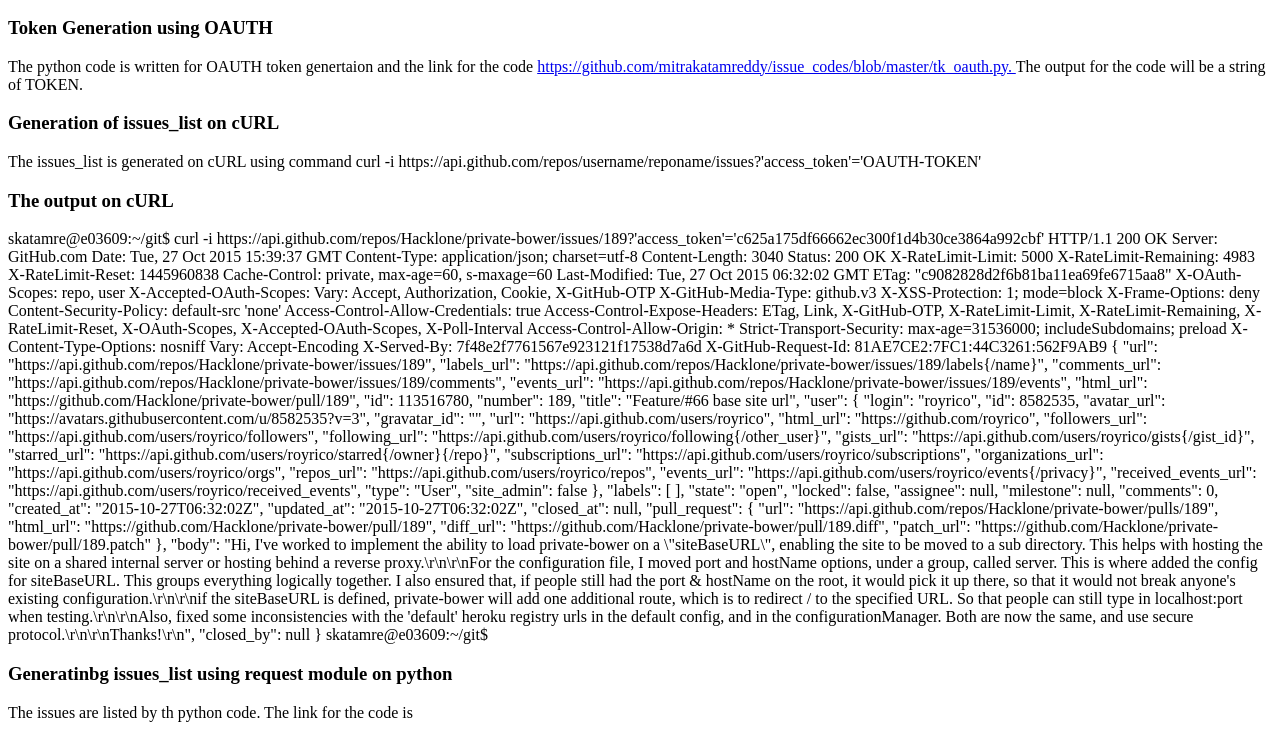
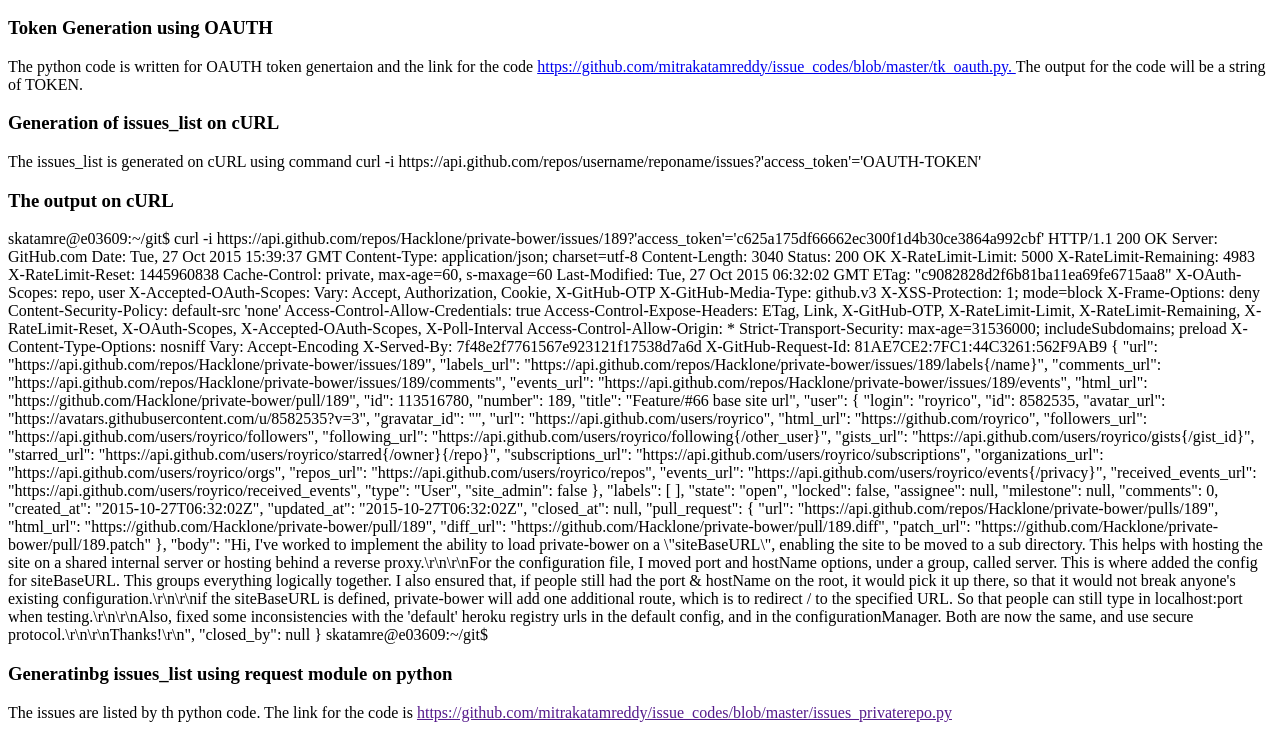
Before and after one commit to mitrakatamreddy/mitrakatamreddy.github.io, a plain HTML site: page index.html in a window 1280 px wide. Shown: the part 50-788 px from the top of the page. Drawn offline with Linux system fonts and the light colour scheme.

Commit message:
Update index.html

```diff
--- a/index.html
+++ b/index.html
@@ -104,7 +104,7 @@ skatamre@e03609:~/git$
 <h3>Generatinbg issues_list using request module on python</h3>
 
 <p>
-  The issues are listed by th python code. The link for the code is <a href "https://github.com/mitrakatamreddy/issue_codes/blob/master/issues_privaterepo.py" ></a>
+  The issues are listed by th python code. The link for the code is <a href "https://github.com/mitrakatamreddy/issue_codes/blob/master/issues_privaterepo.py" >https://github.com/mitrakatamreddy/issue_codes/blob/master/issues_privaterepo.py</a>
 </p>
 <h3>The output for the code </h3>
 
```
